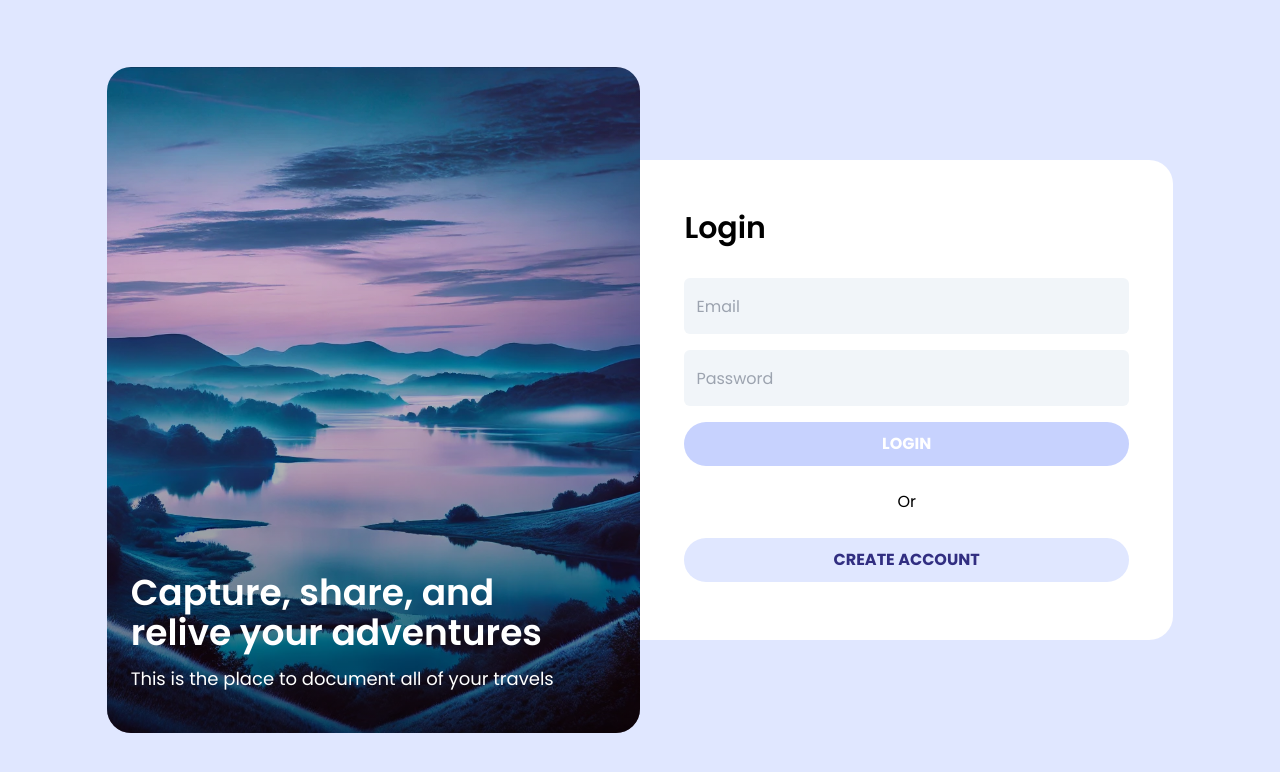
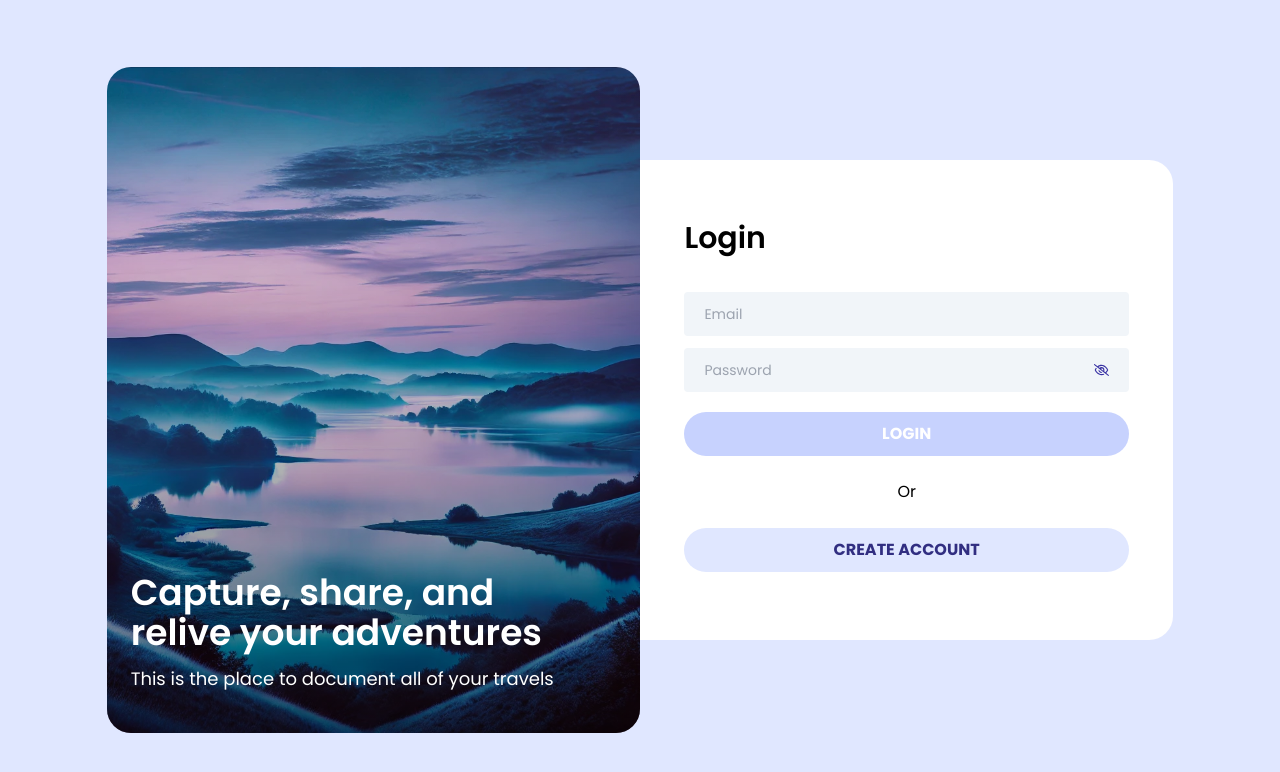
Before and after one commit to manidavilay/travel-story, a React (Vite) app in the folder frontend/: page /login in a window 1280 px wide. Shown: the top 772 px of the page. Built offline with nearby package versions, Linux system fonts and the light colour scheme.

Commit message:
add react-hook-form and yup for form validations and login UI WIP

```diff
--- a/frontend/package.json
+++ b/frontend/package.json
@@ -10,11 +10,14 @@
     "preview": "vite preview"
   },
   "dependencies": {
+    "@hookform/resolvers": "^3.10.0",
     "classnames": "^2.5.1",
     "react": "^18.3.1",
     "react-dom": "^18.3.1",
+    "react-hook-form": "^7.54.2",
     "react-icons": "^5.4.0",
-    "react-router-dom": "^7.1.2"
+    "react-router-dom": "^7.1.2",
+    "yup": "^1.6.1"
   },
   "devDependencies": {
     "@eslint/js": "^9.17.0",
--- a/frontend/src/App.tsx
+++ b/frontend/src/App.tsx
@@ -1,9 +1,4 @@
-import {
-  BrowserRouter as Router,
-  Routes,
-  Route,
-  // Navigate,
-} from "react-router-dom";
+import { BrowserRouter as Router, Routes, Route } from "react-router-dom";
 import Home from "./pages/Home/Home";
 import Register from "./pages/Auth/Register/Register";
 import Login from "./pages/Auth/Login/Login";
--- /dev/null
+++ b/frontend/src/components/AuthComponent/AuthComponent.module.scss
@@ -0,0 +1,13 @@
+.mainImage {
+  background-image: url("../../assets/images/register.webp");
+  background-size: cover;
+  background-position: center;
+
+  .layover {
+    background: linear-gradient(
+      to bottom,
+      rgba(0, 0, 0, 0),
+      rgba(0, 0, 0, 0.5)
+    );
+  }
+}
--- /dev/null
+++ b/frontend/src/components/AuthComponent/AuthComponent.tsx
@@ -0,0 +1,30 @@
+import classnames from "classnames";
+import styles from "./AuthComponent.module.scss";
+
+const AuthComponent = () => {
+  return (
+    <div
+      className={classnames(
+        "relative container flex items-end w-5/12 h-5/6 bg-white rounded-3xl",
+        styles.mainImage
+      )}
+    >
+      <div
+        className={classnames(
+          "absolute w-full h-full rounded-3xl",
+          styles.layover
+        )}
+      />
+      <div className="relative z-10 w-10/12 ml-6 mb-10 text-white">
+        <h1 className="mb-3 text-4xl font-semibold">
+          Capture, share, and relive your adventures
+        </h1>
+        <p className="text-lg">
+          This is the place to document all of your travels
+        </p>
+      </div>
+    </div>
+  );
+};
+
+export default AuthComponent;
--- /dev/null
+++ b/frontend/src/components/ErrorMessage/ErrorMessage.tsx
@@ -0,0 +1,9 @@
+import { FieldError } from "react-hook-form";
+
+interface Props {
+  error: FieldError | undefined;
+}
+
+export default function ErrorMessage({ error }: Props) {
+  return error && <p className="mb-3 text-red-500 text-sm">{error.message}</p>;
+}
--- a/frontend/src/components/InputButton/InputButton.tsx
+++ /dev/null
@@ -1,25 +0,0 @@
-import classnames from "classnames";
-
-interface Props {
-  type: "submit" | "button";
-  label: string;
-  level: "primary" | "secondary";
-}
-
-const InputButton = ({ type, label, level }: Props) => {
-  return (
-    <button
-      type={type}
-      className={classnames(
-        level === "primary"
-          ? "bg-indigo-200 text-white"
-          : level === "secondary" && "bg-indigo-100 text-indigo-900",
-        "w-full h-11 my-2 rounded-3xl font-bold text-base"
-      )}
-    >
-      {label}
-    </button>
-  );
-};
-
-export default InputButton;
--- /dev/null
+++ b/frontend/src/components/PasswordInput/PasswordInput.tsx
@@ -0,0 +1,44 @@
+import { useState } from "react";
+import { FieldError, UseFormRegister } from "react-hook-form";
+import { FaRegEye, FaRegEyeSlash } from "react-icons/fa6";
+import ErrorMessage from "../ErrorMessage/ErrorMessage";
+
+interface Props {
+  register: UseFormRegister<{ password: string; email: string }>;
+  error: FieldError | undefined;
+}
+
+const PasswordInput = ({ register, error }: Props) => {
+  const [isPasswordShown, setIsPasswordShown] = useState<boolean>(false);
+
+  const togglePasswordVisibility = () => {
+    setIsPasswordShown(!isPasswordShown);
+  };
+
+  return (
+    <>
+      <div className="flex items-center bg-slate-100 px-5 rounded mb-3">
+        <input
+          type={isPasswordShown ? "text" : "password"}
+          placeholder="Password"
+          {...register("password")}
+          className="w-full text-sm bg-transparent py-3 mr-3 rounded outline-none"
+        />
+        {isPasswordShown ? (
+          <FaRegEye
+            className="text-indigo-800 cursor-pointer"
+            onClick={togglePasswordVisibility}
+          />
+        ) : (
+          <FaRegEyeSlash
+            className="text-indigo-800 cursor-pointer"
+            onClick={togglePasswordVisibility}
+          />
+        )}
+      </div>
+      <ErrorMessage error={error} />
+    </>
+  );
+};
+
+export default PasswordInput;
--- a/frontend/src/pages/Auth/Login/Login.module.scss
+++ /dev/null
@@ -1,13 +0,0 @@
-.mainImage {
-  background-image: url("../../../assets/images/register.webp");
-  background-size: cover;
-  background-position: center;
-
-  .layover {
-    background: linear-gradient(
-      to bottom,
-      rgba(0, 0, 0, 0),
-      rgba(0, 0, 0, 0.5)
-    );
-  }
-}
--- a/frontend/src/pages/Auth/Login/Login.tsx
+++ b/frontend/src/pages/Auth/Login/Login.tsx
@@ -1,54 +1,68 @@
-import classnames from "classnames";
-import InputButton from "../../../components/InputButton/InputButton";
-import styles from "./Login.module.scss";
+import { useNavigate } from "react-router";
+import { useForm } from "react-hook-form";
+import { yupResolver } from "@hookform/resolvers/yup";
+import * as yup from "yup";
+import AuthComponent from "../../../components/AuthComponent/AuthComponent";
+import PasswordInput from "../../../components/PasswordInput/PasswordInput";
+import ErrorMessage from "../../../components/ErrorMessage/ErrorMessage";
+
+const schema = yup.object().shape({
+  email: yup
+    .string()
+    .email("Please enter a valid email")
+    .required("Email is required"),
+  password: yup
+    .string()
+    .min(6, "Password must be at least 6 characters long")
+    .required("Password is required"),
+});
 
 const Login = () => {
+  const {
+    register,
+    handleSubmit,
+    formState: { errors },
+  } = useForm({ resolver: yupResolver(schema) });
+  const navigate = useNavigate();
+
+  const onLoginSubmit = (data: { email: string; password: string }) => {
+    console.log(data);
+  };
+
   return (
     <div className="relative flex justify-center items-center h-screen bg-indigo-100">
       <div className="container flex justify-center items-center w-full h-full">
-        <div
-          className={classnames(
-            "relative container flex items-end w-5/12 h-5/6 bg-white rounded-3xl",
-            styles.mainImage
-          )}
-        >
-          <div
-            className={classnames(
-              "absolute w-full h-full rounded-3xl",
-              styles.layover
-            )}
-          />
-          <div className="relative z-10 w-10/12 ml-6 mb-10 text-white">
-            <h1 className="mb-3 text-4xl font-semibold">
-              Capture, share, and relive your adventures
-            </h1>
-            <p className="text-lg">
-              This is the place to document all of your travels
-            </p>
-          </div>
-        </div>
+        <AuthComponent />
         <div className="flex items-center w-5/12 h-3/5 bg-white rounded-r-3xl">
           <div className="flex flex-col justify-center items-center w-10/12 mx-auto">
             <h2 className="mb-6 text-3xl font-semibold self-start">Login</h2>
-            <form onSubmit={() => {}} className="flex flex-col w-full">
+            <form
+              onSubmit={handleSubmit(onLoginSubmit)}
+              className="flex flex-col w-full"
+            >
               <input
                 type="email"
                 placeholder="Email"
-                className="h-14 my-2 pl-3 bg-slate-100 rounded-md"
+                {...register("email")}
+                className="w-full pl-5 py-3 my-3 text-sm bg-slate-100 rounded"
               />
-              <input
-                type="password"
-                placeholder="Password"
-                className="h-14 my-2 pl-3 bg-slate-100 rounded-md"
-              />
-              <InputButton type="submit" label="LOGIN" level="primary" />
+              <ErrorMessage error={errors.email} />
+              <PasswordInput register={register} error={errors.password} />
+              <button
+                type="submit"
+                className="bg-indigo-200 text-white w-full h-11 my-2 rounded-3xl font-bold text-base hover:bg-indigo-800"
+              >
+                LOGIN
+              </button>
             </form>
             <p className="my-4">Or</p>
-            <InputButton
+            <button
               type="submit"
-              label="CREATE ACCOUNT"
-              level="secondary"
-            />
+              className="bg-indigo-100 text-indigo-900 w-full h-11 my-2 rounded-3xl font-bold text-base hover:bg-indigo-300"
+              onClick={() => navigate("/register")}
+            >
+              CREATE ACCOUNT
+            </button>
           </div>
         </div>
       </div>
```
Also changed, not shown: 1 other file (tests, documents, lock files or other folders).
